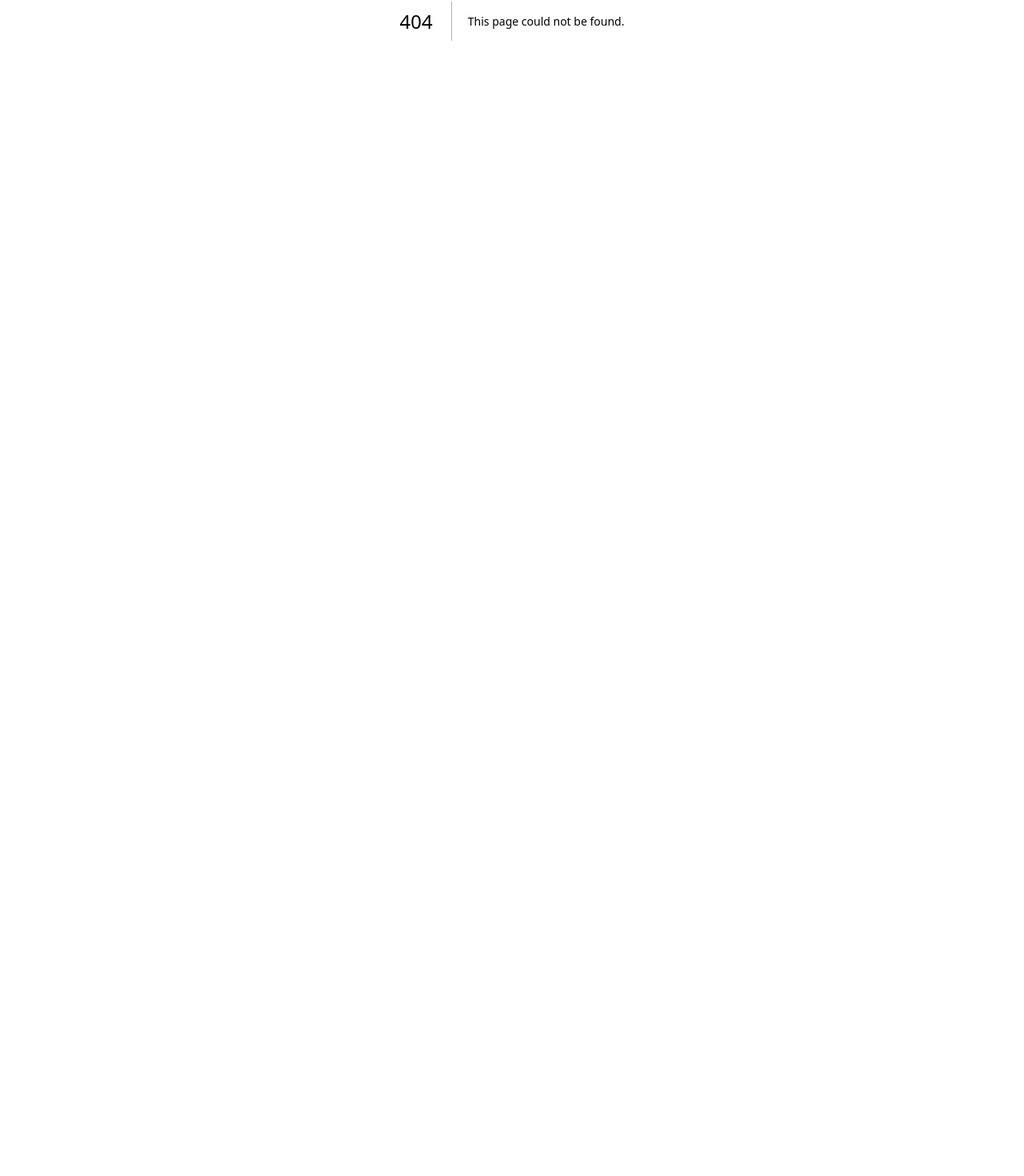
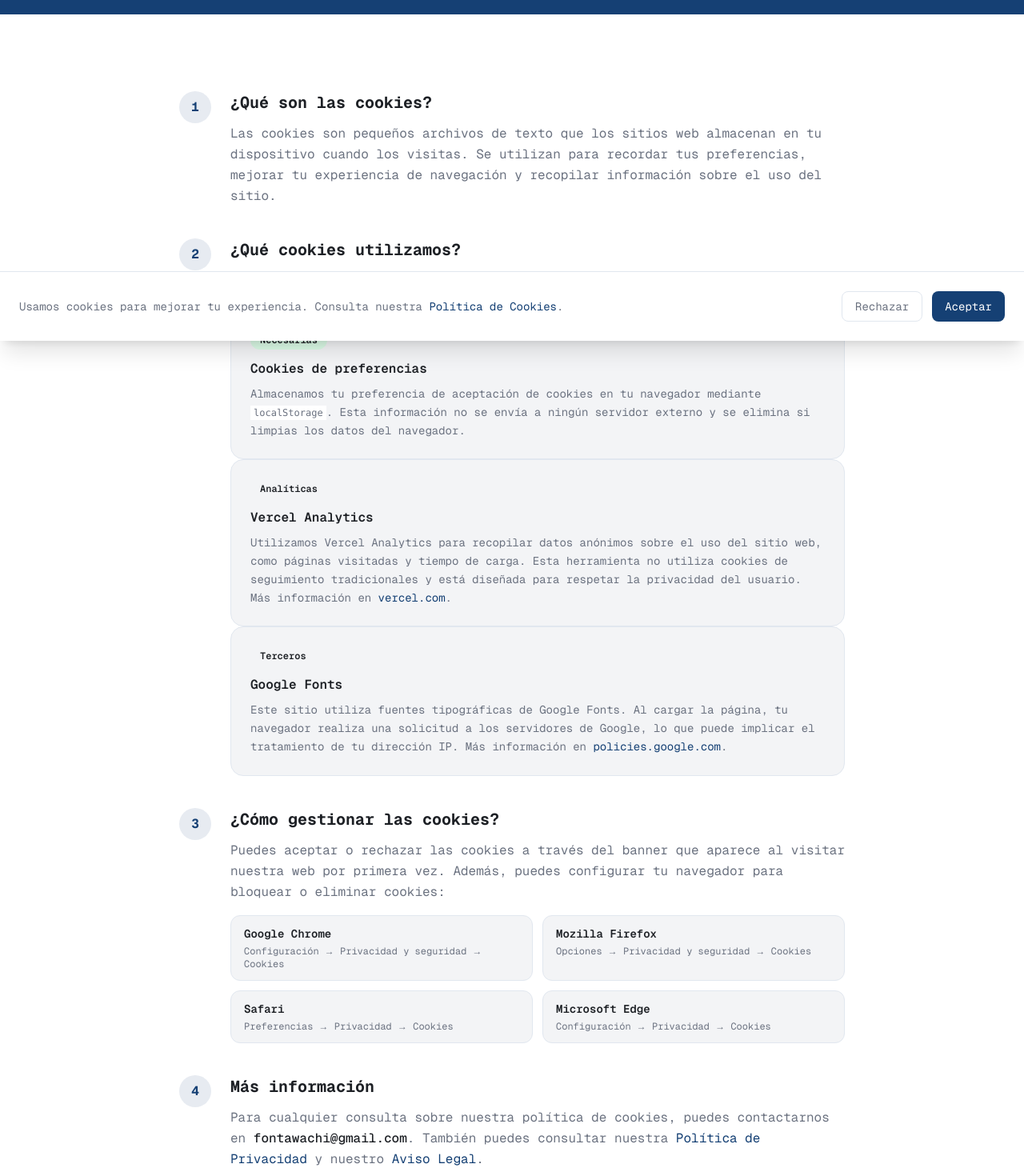
Before and after one commit to AlejandroBermudez90s/fontawachi, a Next.js app: page /politica-cookies in a window 1280 px wide. Before the commit this address had no page. Shown: the part 374-1844 px from the top of the page at 80% size. Before the commit the page ends 800 px from the top, so only its background shows below. Built offline with nearby package versions, Linux system fonts and the light colour scheme.

Commit message:
añadiendo política de cookies

```diff
--- a/app/layout.js
+++ b/app/layout.js
@@ -1,6 +1,7 @@
 import { Geist, Geist_Mono } from 'next/font/google'
 import { Analytics } from '@vercel/analytics/next'
 import './globals.css'
+import { CookieBanner } from "@/components/cookie-banner"
 
 const geist = Geist({ subsets: ["latin"] });
 const geistMono = Geist_Mono({ subsets: ["latin"] });
@@ -46,6 +47,7 @@ export default function RootLayout({ children }) {
       <body className={`${geist.className} ${geistMono.className} font-sans antialiased`}>
         {children}
         {process.env.NODE_ENV === 'production' && <Analytics />}
+        <CookieBanner/>
       </body>
     </html>
   )
--- /dev/null
+++ b/app/politica-cookies/page.js
@@ -0,0 +1,104 @@
+import { Header } from "@/components/header"
+import { Footer } from "@/components/footer"
+
+export const metadata = {
+  title: "Política de Cookies | Fontawachi Instalaciones",
+  description: "Política de cookies de Fontawachi Instalaciones.",
+}
+
+export default function PoliticaCookiesPage() {
+  return (
+    <>
+      <Header />
+      <main className="bg-background min-h-screen pt-20">
+        {/* Hero */}
+        <div className="bg-primary text-primary-foreground py-16 lg:py-24">
+          <div className="max-w-4xl mx-auto px-4 sm:px-6 lg:px-8">
+            <p className="text-primary-foreground/70 text-sm font-medium uppercase tracking-wider mb-3">Legal</p>
+            <h1 className="text-3xl sm:text-4xl lg:text-5xl font-bold">Política de Cookies</h1>
+            <p className="mt-4 text-primary-foreground/80">Última actualización: abril de 2026</p>
+          </div>
+        </div>
+
+        {/* Content */}
+        <div className="max-w-4xl mx-auto px-4 sm:px-6 lg:px-8 py-16 lg:py-24">
+          <div className="space-y-10">
+
+            <section className="flex gap-6">
+              <div className="w-10 h-10 rounded-full bg-primary/10 text-primary font-bold flex items-center justify-center flex-shrink-0 mt-1">1</div>
+              <div>
+                <h2 className="text-xl font-bold text-foreground mb-3">¿Qué son las cookies?</h2>
+                <p className="text-muted-foreground leading-relaxed">Las cookies son pequeños archivos de texto que los sitios web almacenan en tu dispositivo cuando los visitas. Se utilizan para recordar tus preferencias, mejorar tu experiencia de navegación y recopilar información sobre el uso del sitio.</p>
+              </div>
+            </section>
+
+            <section className="flex gap-6">
+              <div className="w-10 h-10 rounded-full bg-primary/10 text-primary font-bold flex items-center justify-center flex-shrink-0 mt-1">2</div>
+              <div>
+                <h2 className="text-xl font-bold text-foreground mb-3">¿Qué cookies utilizamos?</h2>
+                <p className="text-muted-foreground leading-relaxed mb-6">En fontawachi.com utilizamos los siguientes tipos de cookies:</p>
+
+                <div className="space-y-4">
+                  <div className="bg-muted rounded-2xl p-6 border border-border">
+                    <div className="flex items-center gap-3 mb-3">
+                      <span className="bg-green-100 text-green-700 text-xs font-semibold px-3 py-1 rounded-full">Necesarias</span>
+                    </div>
+                    <h3 className="font-semibold text-foreground mb-2">Cookies de preferencias</h3>
+                    <p className="text-sm text-muted-foreground leading-relaxed">Almacenamos tu preferencia de aceptación de cookies en tu navegador mediante <code className="bg-background px-1 py-0.5 rounded text-xs">localStorage</code>. Esta información no se envía a ningún servidor externo y se elimina si limpias los datos del navegador.</p>
+                  </div>
+
+                  <div className="bg-muted rounded-2xl p-6 border border-border">
+                    <div className="flex items-center gap-3 mb-3">
+                      <span className="bg-blue-100 text-blue-700 text-xs font-semibold px-3 py-1 rounded-full">Analíticas</span>
+                    </div>
+                    <h3 className="font-semibold text-foreground mb-2">Vercel Analytics</h3>
+                    <p className="text-sm text-muted-foreground leading-relaxed">Utilizamos Vercel Analytics para recopilar datos anónimos sobre el uso del sitio web, como páginas visitadas y tiempo de carga. Esta herramienta no utiliza cookies de seguimiento tradicionales y está diseñada para respetar la privacidad del usuario. Más información en <a href="https://vercel.com/docs/analytics/privacy-policy" target="_blank" className="text-primary hover:underline">vercel.com</a>.</p>
+                  </div>
+
+                  <div className="bg-muted rounded-2xl p-6 border border-border">
+                    <div className="flex items-center gap-3 mb-3">
+                      <span className="bg-orange-100 text-orange-700 text-xs font-semibold px-3 py-1 rounded-full">Terceros</span>
+                    </div>
+                    <h3 className="font-semibold text-foreground mb-2">Google Fonts</h3>
+                    <p className="text-sm text-muted-foreground leading-relaxed">Este sitio utiliza fuentes tipográficas de Google Fonts. Al cargar la página, tu navegador realiza una solicitud a los servidores de Google, lo que puede implicar el tratamiento de tu dirección IP. Más información en <a href="https://policies.google.com/privacy" target="_blank" className="text-primary hover:underline">policies.google.com</a>.</p>
+                  </div>
+                </div>
+              </div>
+            </section>
+
+            <section className="flex gap-6">
+              <div className="w-10 h-10 rounded-full bg-primary/10 text-primary font-bold flex items-center justify-center flex-shrink-0 mt-1">3</div>
+              <div>
+                <h2 className="text-xl font-bold text-foreground mb-3">¿Cómo gestionar las cookies?</h2>
+                <p className="text-muted-foreground leading-relaxed mb-4">Puedes aceptar o rechazar las cookies a través del banner que aparece al visitar nuestra web por primera vez. Además, puedes configurar tu navegador para bloquear o eliminar cookies:</p>
+                <div className="grid grid-cols-1 sm:grid-cols-2 gap-3">
+                  {[
+                    ["Google Chrome", "Configuración → Privacidad y seguridad → Cookies"],
+                    ["Mozilla Firefox", "Opciones → Privacidad y seguridad → Cookies"],
+                    ["Safari", "Preferencias → Privacidad → Cookies"],
+                    ["Microsoft Edge", "Configuración → Privacidad → Cookies"],
+                  ].map(([browser, path]) => (
+                    <div key={browser} className="bg-muted rounded-xl px-4 py-3 border border-border">
+                      <p className="text-sm font-semibold text-foreground mb-1">{browser}</p>
+                      <p className="text-xs text-muted-foreground">{path}</p>
+                    </div>
+                  ))}
+                </div>
+              </div>
+            </section>
+
+            <section className="flex gap-6">
+              <div className="w-10 h-10 rounded-full bg-primary/10 text-primary font-bold flex items-center justify-center flex-shrink-0 mt-1">4</div>
+              <div>
+                <h2 className="text-xl font-bold text-foreground mb-3">Más información</h2>
+                <p className="text-muted-foreground leading-relaxed">Para cualquier consulta sobre nuestra política de cookies, puedes contactarnos en <span className="font-medium text-foreground">fontawachi@gmail.com</span>. También puedes consultar nuestra <a href="/politica-privacidad" className="text-primary hover:underline">Política de Privacidad</a> y nuestro <a href="/aviso-legal" className="text-primary hover:underline">Aviso Legal</a>.</p>
+              </div>
+            </section>
+
+          </div>
+        </div>
+      </main>
+      <Footer />
+    </>
+  )
+}
--- /dev/null
+++ b/components/cookie-banner.js
@@ -0,0 +1,54 @@
+// components/cookie-banner.js
+"use client"
+
+import { useState, useEffect } from "react"
+import Link from "next/link"
+
+export function CookieBanner() {
+  const [visible, setVisible] = useState(false)
+
+  useEffect(() => {
+    const accepted = localStorage.getItem("cookies-accepted")
+    if (!accepted) setVisible(true)
+  }, [])
+
+  const accept = () => {
+    localStorage.setItem("cookies-accepted", "true")
+    setVisible(false)
+  }
+
+  const reject = () => {
+    localStorage.setItem("cookies-accepted", "false")
+    setVisible(false)
+  }
+
+  if (!visible) return null
+
+  return (
+    <div className="fixed bottom-0 left-0 right-0 z-50 bg-background border-t border-border p-4 sm:p-6 shadow-xl">
+      <div className="max-w-7xl mx-auto flex flex-col sm:flex-row items-start sm:items-center justify-between gap-4">
+        <p className="text-sm text-muted-foreground">
+          Usamos cookies para mejorar tu experiencia. Consulta nuestra{" "}
+          <Link href="/politica-cookies" className="text-primary hover:underline">
+            Política de Cookies
+          </Link>
+          .
+        </p>
+        <div className="flex gap-3 flex-shrink-0">
+          <button
+            onClick={reject}
+            className="text-sm text-muted-foreground hover:text-foreground transition-colors px-4 py-2 rounded-lg border border-border hover:border-foreground"
+          >
+            Rechazar
+          </button>
+          <button
+            onClick={accept}
+            className="text-sm bg-primary text-primary-foreground px-4 py-2 rounded-lg hover:bg-primary/90 transition-colors"
+          >
+            Aceptar
+          </button>
+        </div>
+      </div>
+    </div>
+  )
+}
--- a/components/footer.js
+++ b/components/footer.js
@@ -147,6 +147,9 @@ export function Footer() {
             <Link href="/aviso-legal" className="text-sm text-secondary-foreground/60 hover:text-white transition-colors">
               Aviso legal
             </Link>
+            <Link href="/politica-cookies" className="text-primary hover:underline">
+            Política de Cookies
+          </Link>
           </div>
         </div>
       </div>
```
